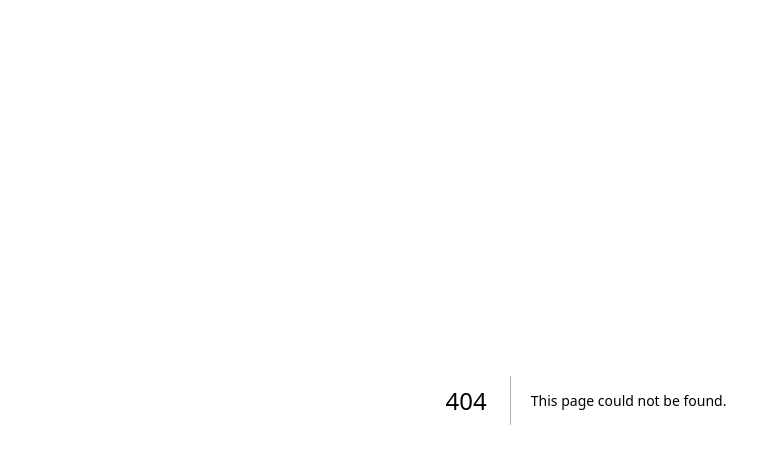
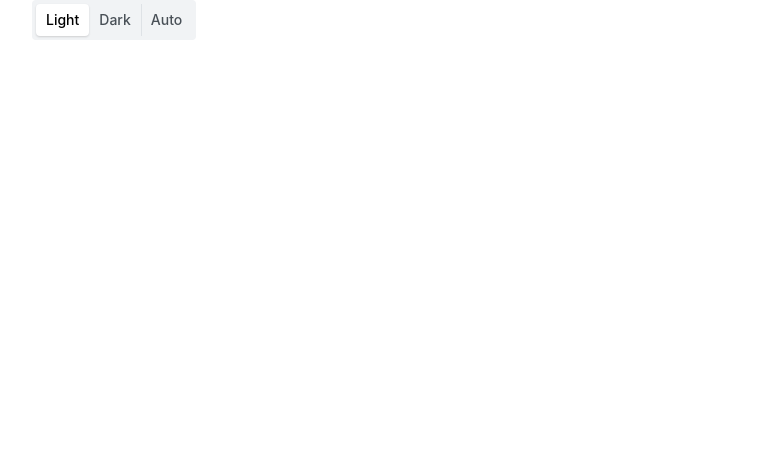
Before and after one commit to rickythedeveloper/flight-school, a Next.js app: page /settings in a window 1280 px wide. Before the commit this address had no page. Shown: the top 464 px of the page, without its empty margins (54-811 px from the left). Built offline with nearby package versions, Linux system fonts and the light colour scheme.

Commit message:
Add color scheme support

```diff
--- a/src/app/layout.tsx
+++ b/src/app/layout.tsx
@@ -19,7 +19,8 @@ export default function RootLayout({
   return (
     <html lang="en" className={"h-full w-full"}>
       <head>
-        <ColorSchemeScript />
+        <title>Default title</title>
+        <ColorSchemeScript defaultColorScheme={"auto"} />
       </head>
 
       <body className={"h-full w-full"}>
--- /dev/null
+++ b/src/app/settings/SettingsPage.tsx
@@ -0,0 +1,35 @@
+"use client";
+
+import type { ReactElement } from "react";
+import type { ColorScheme } from "@/hooks/useColorScheme";
+import { useColorScheme } from "@/hooks/useColorScheme";
+import { SegmentedControl } from "@/components/segmentedControls/SegmentedControl";
+
+const colorSchemes: { value: ColorScheme; label: string }[] = [
+  {
+    value: "light",
+    label: "Light",
+  },
+  {
+    value: "dark",
+    label: "Dark",
+  },
+  {
+    value: "auto",
+    label: "Auto",
+  },
+] as const;
+
+export const SettingsPage = (): ReactElement => {
+  const { colorScheme, setColorScheme } = useColorScheme();
+
+  return (
+    <div>
+      <SegmentedControl
+        value={colorScheme}
+        setValue={setColorScheme}
+        options={colorSchemes}
+      />
+    </div>
+  );
+};
--- /dev/null
+++ b/src/app/settings/page.tsx
@@ -0,0 +1,6 @@
+import type { ReactElement } from "react";
+import { SettingsPage } from "@/app/settings/SettingsPage";
+
+export default function Page(): ReactElement {
+  return <SettingsPage />;
+}
--- /dev/null
+++ b/src/components/segmentedControls/SegmentedControl.tsx
@@ -0,0 +1,31 @@
+import { SegmentedControl as MantineSegmentedControl } from "@mantine/core";
+import type { ReactElement } from "react";
+
+interface ValueOption<Value> {
+  value: Value;
+  label: string;
+}
+
+interface SegmentedControlProps<Value> {
+  value: Value;
+  setValue: (newValue: Value) => void;
+  options: ValueOption<Value>[];
+}
+
+export const SegmentedControl = <Value extends string>({
+  value,
+  setValue,
+  options,
+}: SegmentedControlProps<Value>): ReactElement => {
+  return (
+    <MantineSegmentedControl
+      value={value}
+      onChange={(newValue) => {
+        // The options are constrained to have a value of type Value
+        // eslint-disable-next-line no-type-assertion/no-type-assertion
+        setValue(newValue as Value);
+      }}
+      data={options}
+    />
+  );
+};
--- /dev/null
+++ b/src/hooks/useColorScheme.ts
@@ -0,0 +1,14 @@
+import { useMantineColorScheme } from "@mantine/core";
+
+export type ColorScheme = "light" | "dark" | "auto";
+
+export const useColorScheme = (): {
+  colorScheme: ColorScheme;
+  setColorScheme: (colorScheme: ColorScheme) => void;
+} => {
+  const { colorScheme, setColorScheme } = useMantineColorScheme({
+    keepTransitions: true,
+  });
+
+  return { colorScheme, setColorScheme };
+};
```
Also changed, not shown: .eslintrc.cjs.
